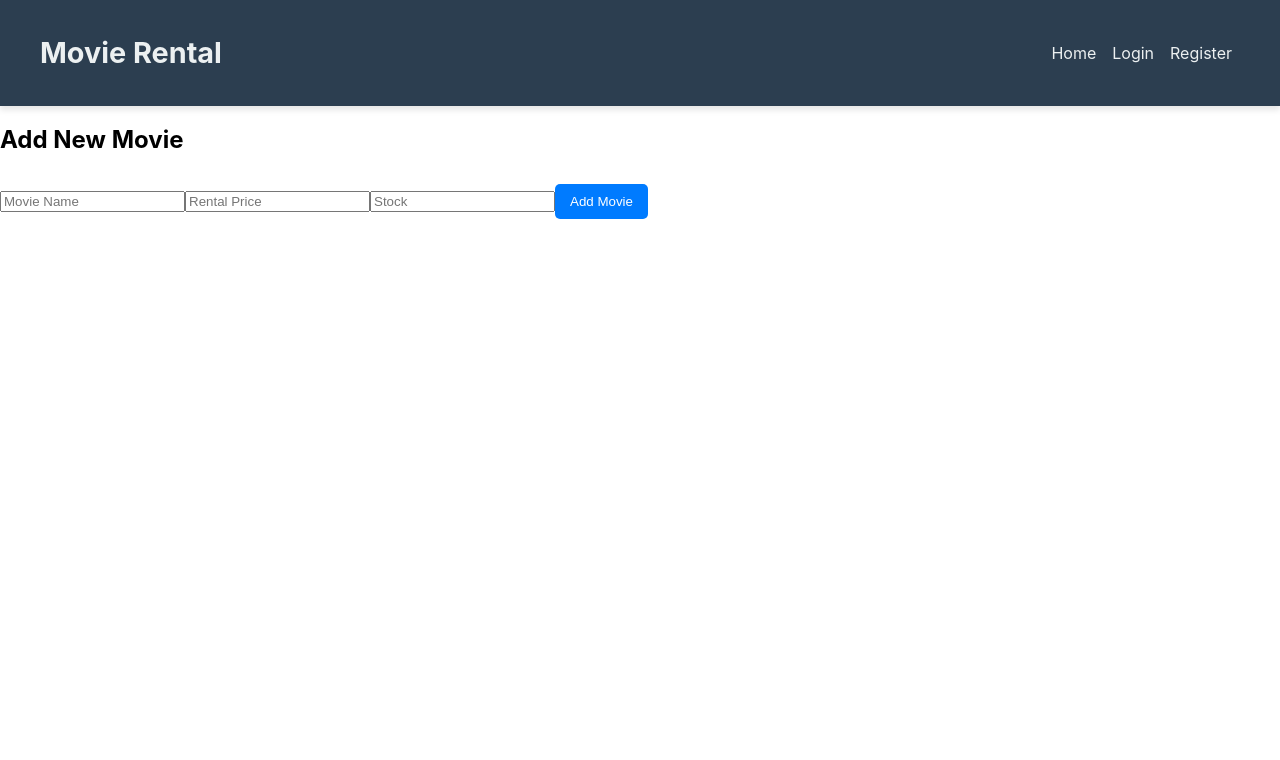
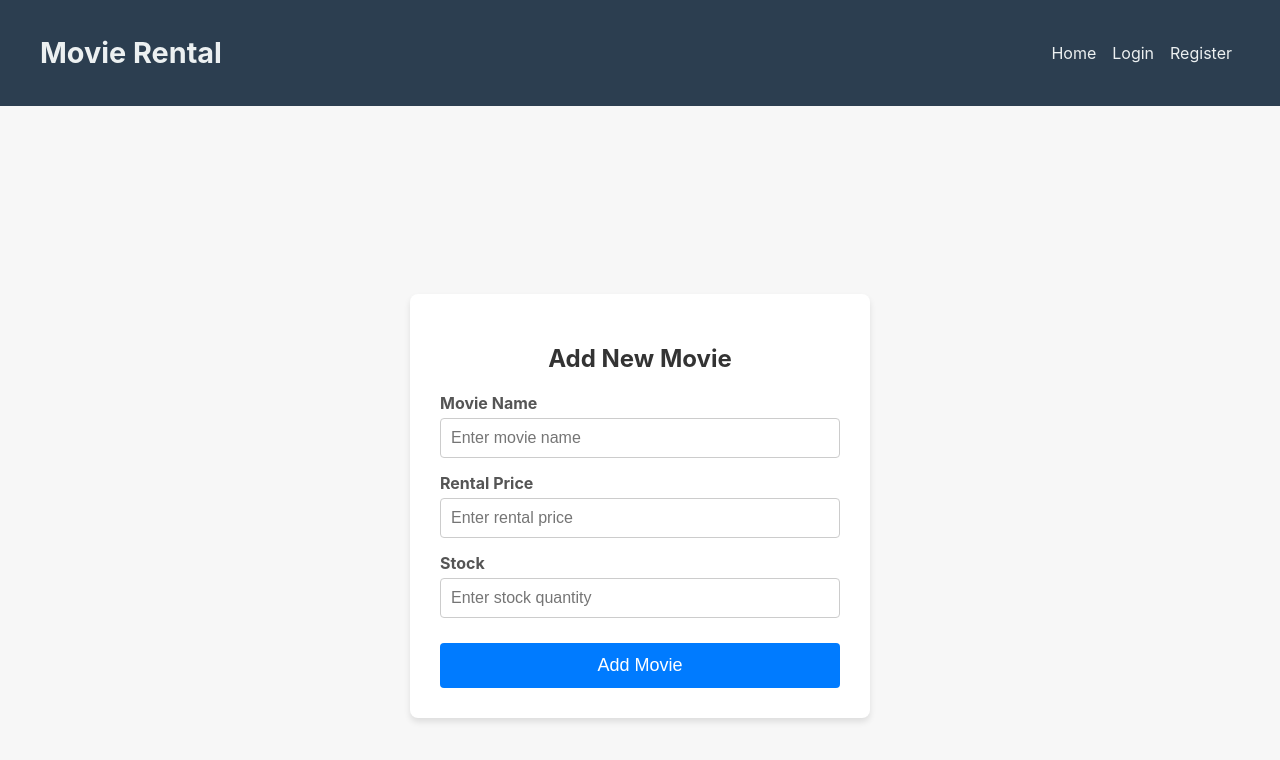
Before and after one commit to patmao/movie-rental-client, a React (Create React App) app: page /add-movie in a window 1280 px wide. Shown: the top 760 px of the page. Built offline with nearby package versions, Linux system fonts and the light colour scheme.

Commit message:
minor function fix

```diff
--- /dev/null
+++ b/src/components/AddMovie.css
@@ -0,0 +1,70 @@
+/* General Styling for the AddMovie Form */
+.add-movie-container {
+    display: flex;
+    justify-content: center;
+    align-items: center;
+    height: 100vh;
+    background-color: #f7f7f7;
+  }
+
+  .form-container {
+    background-color: #fff;
+    padding: 30px;
+    border-radius: 8px;
+    box-shadow: 0 4px 6px rgba(0, 0, 0, 0.1);
+    width: 100%;
+    max-width: 400px;
+  }
+
+  .form-title {
+    text-align: center;
+    color: #333;
+    font-size: 24px;
+    margin-bottom: 20px;
+  }
+
+  .form-group {
+    margin-bottom: 15px;
+  }
+
+  .form-group label {
+    display: block;
+    font-weight: bold;
+    margin-bottom: 5px;
+    color: #555;
+  }
+
+  .form-group input {
+    width: 100%;
+    padding: 10px;
+    border: 1px solid #ccc;
+    border-radius: 4px;
+    font-size: 16px;
+    color: #333;
+    box-sizing: border-box;
+  }
+
+  .form-group input:focus {
+    border-color: #007BFF;
+    outline: none;
+  }
+
+  .add-movie-button {
+    width: 100%;
+    padding: 12px;
+    background-color: #007BFF;
+    color: white;
+    border: none;
+    border-radius: 4px;
+    font-size: 18px;
+    cursor: pointer;
+    transition: background-color 0.3s ease;
+  }
+
+  .add-movie-button:hover {
+    background-color: #0056b3;
+  }
+
+  .add-movie-button:focus {
+    outline: none;
+  }
--- a/src/components/AddMovie.js
+++ b/src/components/AddMovie.js
@@ -1,5 +1,6 @@
 import React, { useState } from 'react';
 import { addMovie } from '../api/api';
+import './AddMovie.css'; // Import the CSS file
 
 const AddMovie = () => {
   const [movieName, setMovieName] = useState('');
@@ -12,27 +13,44 @@ const AddMovie = () => {
   };
 
   return (
-    <div>
-      <h2>Add New Movie</h2>
+    <div className="add-movie-container">
+      <div className="form-container">
+        <h2 className="form-title">Add New Movie</h2>
+        <div className="form-group">
+          <label htmlFor="movieName">Movie Name</label>
           <input
+            id="movieName"
             type="text"
-        placeholder="Movie Name"
+            placeholder="Enter movie name"
             value={movieName}
             onChange={(e) => setMovieName(e.target.value)}
+            required
           />
+        </div>
+        <div className="form-group">
+          <label htmlFor="rentalPrice">Rental Price</label>
           <input
+            id="rentalPrice"
             type="number"
-        placeholder="Rental Price"
+            placeholder="Enter rental price"
             value={rentalPrice}
             onChange={(e) => setRentalPrice(e.target.value)}
+            required
           />
+        </div>
+        <div className="form-group">
+          <label htmlFor="stock">Stock</label>
           <input
+            id="stock"
             type="number"
-        placeholder="Stock"
+            placeholder="Enter stock quantity"
             value={stock}
             onChange={(e) => setStock(e.target.value)}
+            required
           />
-      <button onClick={handleAdd}>Add Movie</button>
+        </div>
+        <button className="add-movie-button" onClick={handleAdd}>Add Movie</button>
+      </div>
     </div>
   );
 };
--- a/src/components/AdminDashboard.js
+++ b/src/components/AdminDashboard.js
@@ -1,17 +1,24 @@
 import React from 'react';
 import './AdminDashboard.css'; // Add this line to import the CSS file
 import MovieList from './MovieList';
+import { useNavigate } from 'react-router-dom'; // Import useNavigate
 
 const AdminDashboard = () => {
+  const navigate = useNavigate();  // Initialize the navigate hook
+
+  // Function to handle redirect to Add Movie page
+  const handleAddMovie = () => {
+    navigate('/add-movie');  // Navigate to the Add Movie form
+  };
+
   return (
     <div className="admin-dashboard">
       <h1>Welcome Admin</h1>
       <div className="movie-list">
         <MovieList showAdminActions={true} />
       </div>
-      <button>Add Movie</button>
+      <button onClick={handleAddMovie}>Add Movie</button>  {/* Use onClick to trigger the redirect */}
       <h2>Your Rentals</h2>
-      <button>Update Pickup Time</button>
     </div>
   );
 };
--- a/src/components/Header.js
+++ b/src/components/Header.js
@@ -1,10 +1,16 @@
 import React, { useContext } from "react";
-import { Link } from "react-router-dom";
+import { Link, useNavigate } from "react-router-dom"; // Import useNavigate
 import { AuthContext } from "../context/AuthContext";
 import "./Header.css";
 
 const Header = () => {
-  const { user, logout } = useContext(AuthContext);
+  const { user, logout } = useContext(AuthContext); // Access user from context
+  const navigate = useNavigate(); // Initialize navigate
+
+  const handleLogout = () => {
+    logout();  // Call the logout function from AuthContext
+    navigate("/");  // Redirect to home page after logout
+  };
 
   return (
     <header className="header">
@@ -14,13 +20,13 @@ const Header = () => {
           <Link className="nav-link" to="/">
             Home
           </Link>
-          {user && (
+          {user && user.email && ( // Check if the user is logged in by verifying email
             <Link className="nav-link" to="/rentals">
-              {user.isAdmin ? "Rent OUT" : "My Rentals"}
+              {user.isAdmin ? "Rental List" : "My Rentals"}
             </Link>
           )}
-          {user ? (
-            <button className="nav-button" onClick={logout}>
+          {user && user.email ? (
+            <button className="nav-button" onClick={handleLogout}> {/* Call handleLogout */}
               Logout
             </button>
           ) : (
--- a/src/components/RentalList.js
+++ b/src/components/RentalList.js
@@ -1,30 +1,41 @@
-import React, { useState, useEffect } from "react";
+import React, { useState, useEffect, useContext } from "react";
 import { Link } from "react-router-dom";
-import { getRentals } from "../api/api";
-import "./RentalList.css"; // Import the new CSS file
+import { getRentals } from "../api/api"; // Assuming this API call gets all rentals
+import { AuthContext } from "../context/AuthContext";
+import "./RentalList.css";
 
 function RentalList() {
-  const [rentals, setRentals] = useState([]);
+  const { user } = useContext(AuthContext); // Access the logged-in user's data
+  const [rentals, setRentals] = useState([]);  // State for storing rentals
 
   useEffect(() => {
     const fetchRentals = async () => {
-      const data = await getRentals();
+      const data = await getRentals();  // Fetch all rentals from the API
+
+      if (user && user.isAdmin) {
+        // If the user is an admin, show all rentals
         setRentals(data);
+      } else if (user && user.rentals) {
+        // If it's a regular user, show only their rentals
+        const filteredRentals = data.filter((rental) =>
+          user.rentals.includes(rental.rentalId)  // Match rentalId to the user's rentals
+        );
+        setRentals(filteredRentals);
+      }
     };
 
     fetchRentals();
-  }, []);
+  }, [user]); // Re-run the effect when the user changes
 
   return (
     <div className="rental-list-container">
-      <h1 className="rental-list-title">Rental List</h1>
-      <div className="rental-actions">
-        <Link to="/rentals/create" className="create-rental-button">
-          + Create New Rental
-        </Link>
-      </div>
+      <h1 className="rental-list-title">{user && user.isAdmin ? "All Rentals" : "My Rentals"}</h1>
+
       <ul className="rental-list">
-        {rentals.map((rental) => (
+        {rentals.length === 0 ? (
+          <li>No rentals found.</li>  // Show message if no rentals
+        ) : (
+          rentals.map((rental) => (
             <li key={rental.rentalId} className="rental-item">
               <Link to={`/rentals/${rental.rentalId}`} className="rental-link">
                 <div className="rental-info">
@@ -33,7 +44,8 @@ function RentalList() {
                 </div>
               </Link>
             </li>
-        ))}
+          ))
+        )}
       </ul>
     </div>
   );
--- a/src/components/UserAuth.js
+++ b/src/components/UserAuth.js
@@ -14,9 +14,16 @@ const UserAuth = () => {
   const handleLogin = async () => {
     try {
       const { data } = await login({ email, password });
-      const isAdmin = data.IsAdmin.bool;
-      const userEmail = data.Email.S;
-      const userRentals = data.Rentals.L;
+
+      // Log the response to check its structure
+      console.log("Login Response Data:", data);
+
+      // Use optional chaining and provide fallback values
+      const isAdmin = data.isAdmin || false;  // Ensure proper boolean
+      const userEmail = data.email || '';     // Ensure proper string
+      const userRentals = data.rentals || []; // Ensure proper array
+
+      console.log("Processed Login Data:", { isAdmin, userEmail, userRentals });
 
       if (isAdmin) {
         alert('Welcome Admin');
@@ -26,6 +33,7 @@ const UserAuth = () => {
         navigate('/user-dashboard');
       }
 
+      // Update AuthContext
       contextLogin({ email: userEmail, isAdmin, rentals: userRentals });
     } catch (err) {
       console.error('Login failed:', err);
--- a/src/context/AuthContext.js
+++ b/src/context/AuthContext.js
@@ -1,19 +1,34 @@
-import React, { createContext, useContext, useState } from "react";
+import React, { createContext, useState, useEffect } from "react";
 
 export const AuthContext = createContext();
 
 export const AuthProvider = ({ children }) => {
-  const [user, setUser] = useState();
+  // Initialize state with default values
+  const [user, setUser] = useState({
+    email: '',
+    isAdmin: false,
+    rentals: []
+  });
+
+  useEffect(() => {
+    // If there's a user in localStorage, set it to the state
+    const storedUser = localStorage.getItem("user");
+    if (storedUser) {
+      setUser(JSON.parse(storedUser));
+    }
+  }, []);
 
   const login = (userData) => {
     console.log("Setting user in AuthContext:", userData); // Debugging
-    localStorage.setItem("user", JSON.stringify(userData));
-    setUser(userData);
+    localStorage.setItem("user", JSON.stringify(userData)); // Save user to localStorage
+    setUser(userData); // Set user in state
   };
 
   const logout = () => {
+    console.log("Logging out..."); // Log to confirm logout
     localStorage.removeItem("user");
-    setUser(null);
+    setUser({ email: '', isAdmin: false, rentals: [] }); // Reset state on logout
+
   };
 
   return (
@@ -22,12 +37,3 @@ export const AuthProvider = ({ children }) => {
     </AuthContext.Provider>
   );
 };
-
-// Custom hook for accessing the AuthContext
-export const useAuthContext = () => {
-  const context = useContext(AuthContext);
-  if (!context) {
-    throw new Error("useAuthContext must be used within an AuthProvider");
-  }
-  return context;
-};
```
Also changed, not shown: src/components/RentalCreate.js (+59 -8 lines). Lines whose indentation alone changed are shown as unchanged.
